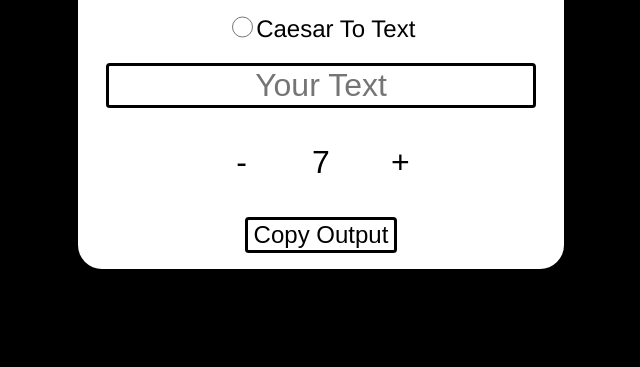
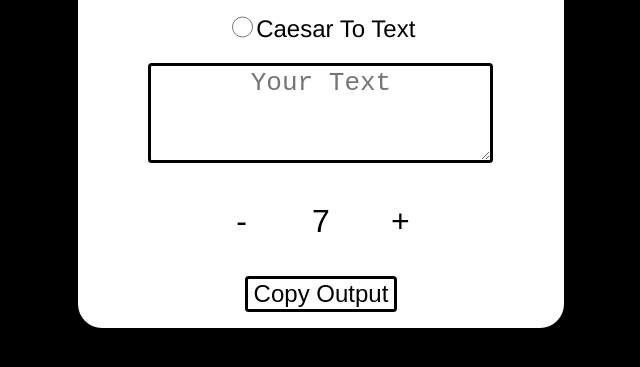
Before and after one commit to uwungu01-rep/julius-cipher-web.edition, a plain HTML site: page index.html in a window 1280 px wide. Shown: the part 211-578 px from the top of the page, without its empty margins (319-959 px from the left). Drawn offline with Linux system fonts and the light colour scheme.

Commit message:
add support for multi-line input

```diff
--- a/index.html
+++ b/index.html
@@ -11,7 +11,7 @@
         <h1 id="H1">Caesar Cipher Tool</h1>
         <input type="radio" id="TextToCaesar" name="tool" checked><label for="TextToCaesar" id="lttc">Text To Caesar</label> <br> <br>
         <input type="radio" id="CaesarToText" name="tool"><label for="CaesarToText" id="lctt">Caesar To Text</label> <br> <br>
-        <input type="text" id="inp" placeholder="Your Text"> <br>
+        <textarea id="inp" rows="3" placeholder="Your Text"></textarea> <br>
         <div class="container">
             <div class="elements">
                 <button id="minus" type="button">-</button>
```
